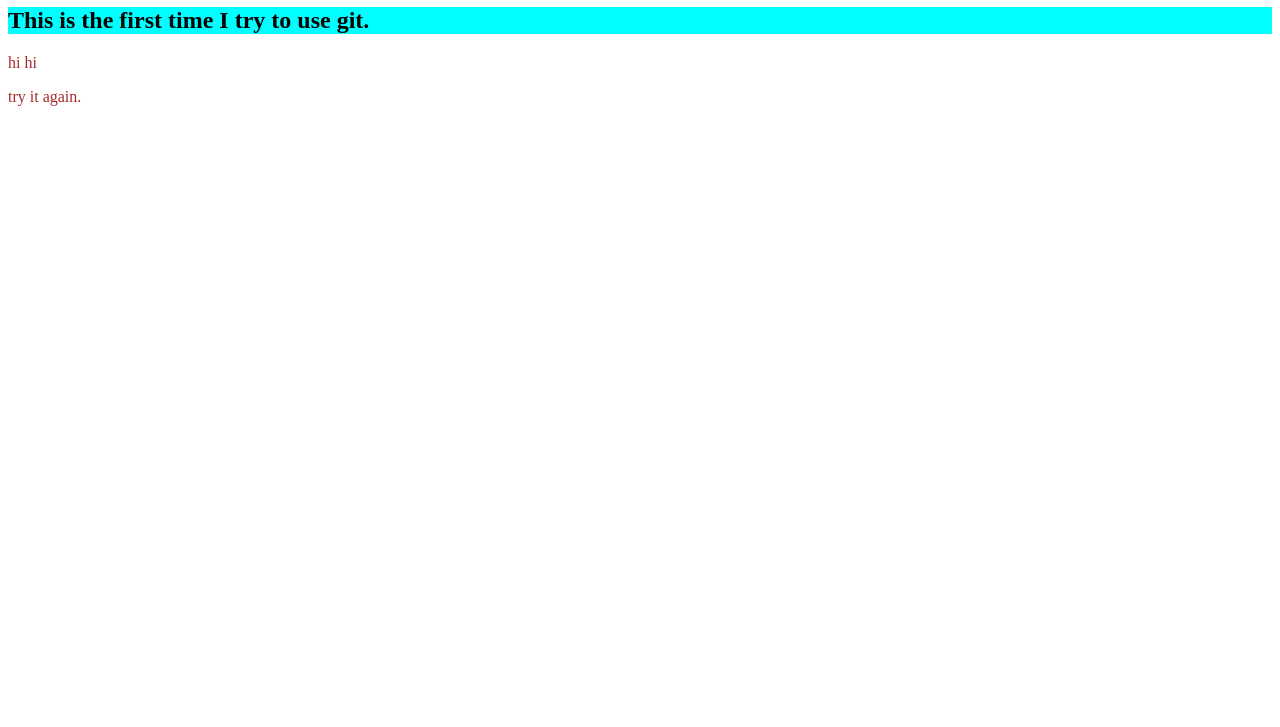
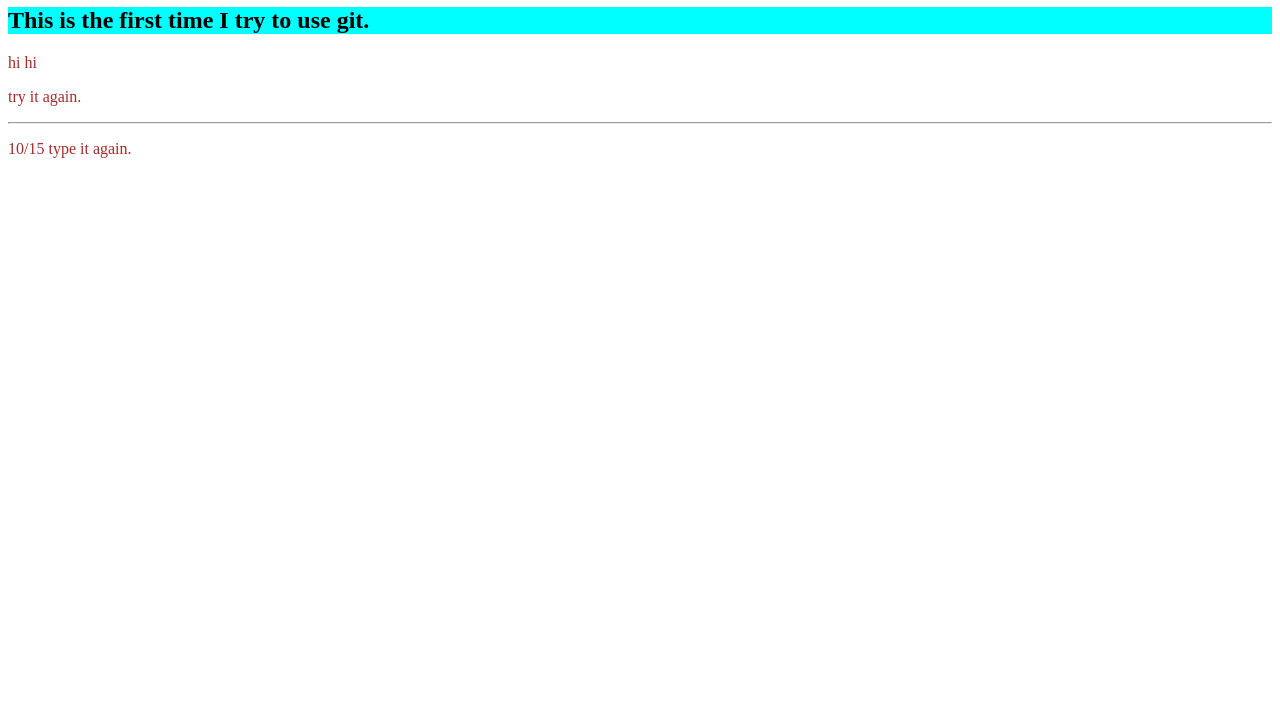
Before and after one commit to YifanNeuf/tmp, a plain HTML site: page index.html in a window 1280 px wide. Shown: the part 73-800 px from the top of the page. Drawn offline with Linux system fonts and the light colour scheme.

Commit message:
再新增一個p標籤

```diff
--- a/all.css
+++ b/all.css
@@ -13,3 +13,7 @@ h2 {
 p {
     color: brown;
 }
+
+hr {
+    size: 20px;
+}
--- a/index.html
+++ b/index.html
@@ -12,5 +12,7 @@
     <h2>This is the first time I try to use git.</h2>
     <p>hi hi</p>
     <p>try it again.</p>
+    <hr>
+    <p>10/15 type it again.</p>
 </body>
 </html>
```
